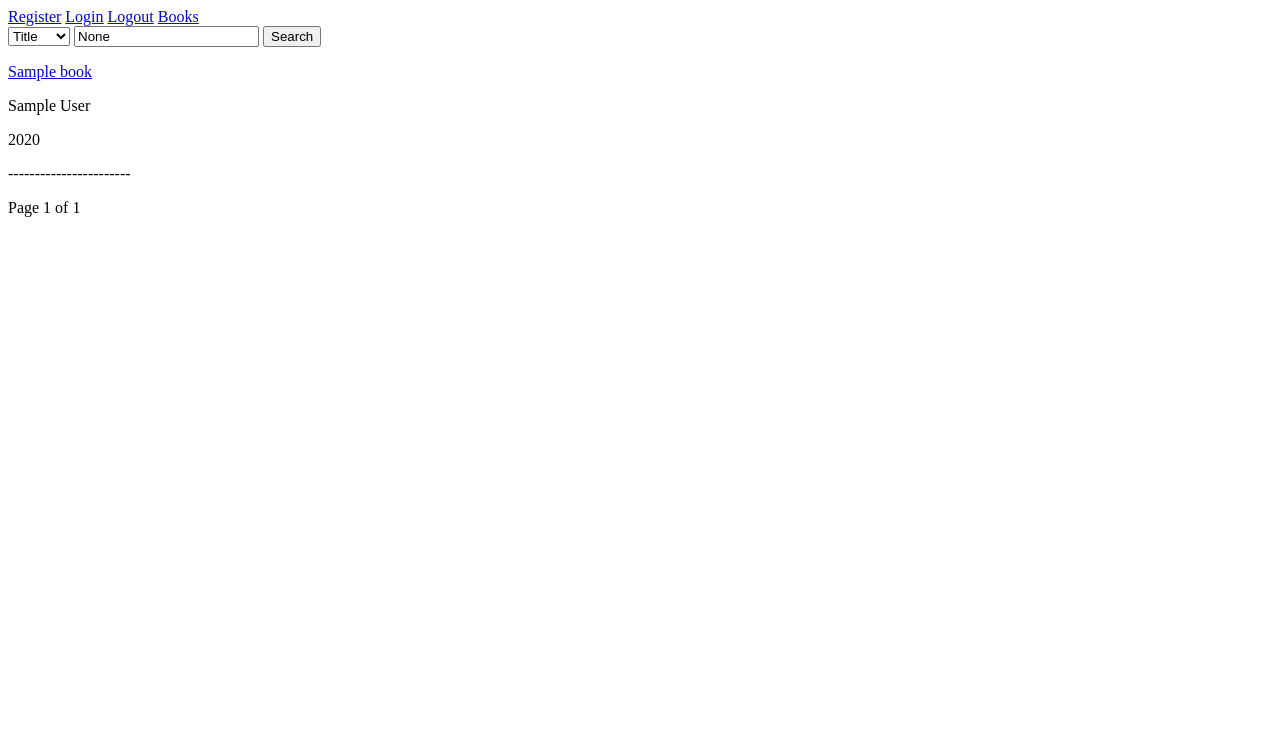
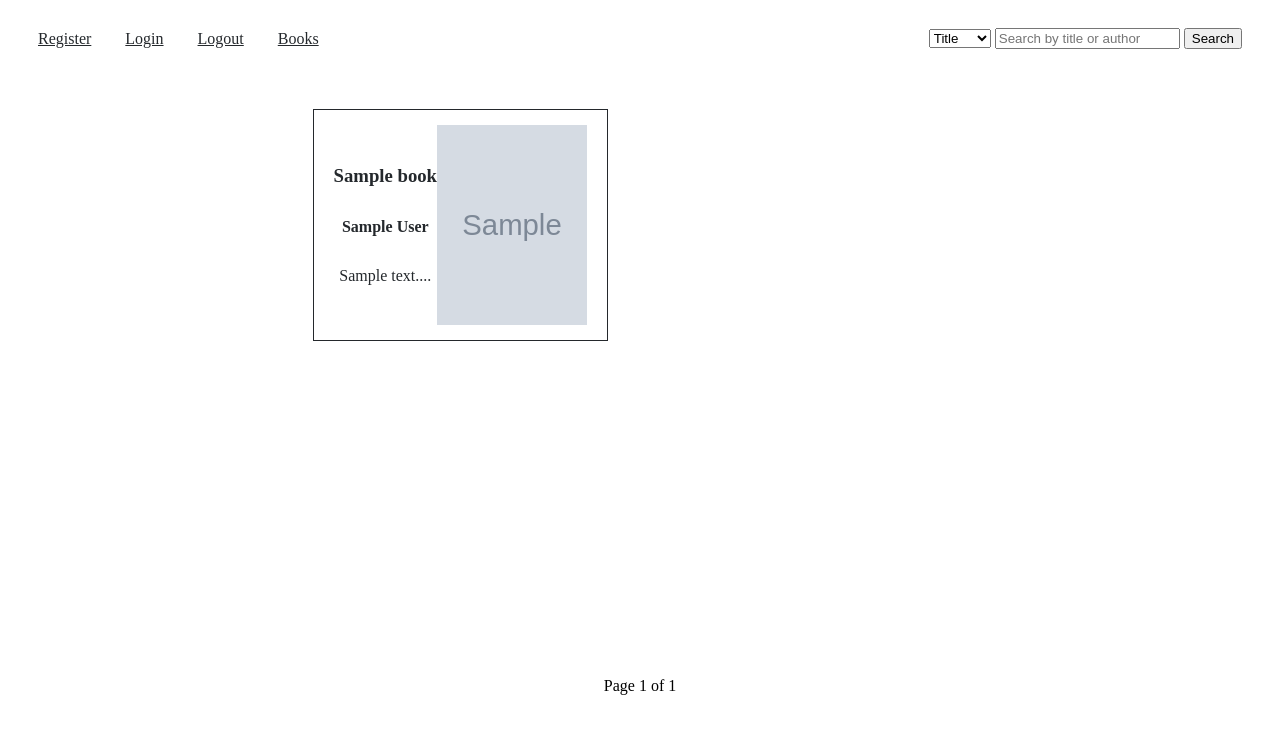
Before and after one commit to MariaS111/WebLibrary, a Django app: page /books/ in a window 1280 px wide. Shown: the top 734 px of the page. Run offline with Django 4.2, Linux system fonts and the light colour scheme; tables that the repository leaves empty hold one stand-in row (values such as "Sample post"); grey boxes marked "Sample" are stand-in pictures.

Commit message:
feat: add styles for booklist bookdetail

```diff
--- a/Library/Library/settings.py
+++ b/Library/Library/settings.py
@@ -125,7 +125,7 @@ MEDIA_URL = '/media/'
 MEDIA_ROOT = os.path.join(BASE_DIR, 'media')
 
 
-STATIC_URL = 'static/'
+STATIC_URL = '/static/'
 STATICFILES_DIRS = [
     os.path.join(BASE_DIR, 'static'),
 ]
--- a/Library/books/views.py
+++ b/Library/books/views.py
@@ -9,7 +9,7 @@ from .models import Book, Comment
 
 class BookView(View):
     template_name = 'books/book_list.html'
-    paginate_by = 5
+    paginate_by = 4
 
     def get(self, request):
         query = request.GET.get('query')
--- /dev/null
+++ b/Library/static/css/styles.css
@@ -0,0 +1,74 @@
+body {
+    display: flex;
+    align-items: center;
+    flex-direction: column;
+    justify-content: center;
+}
+
+header {
+    width: 100%;
+    display: flex;
+    padding: 20px 0;
+    align-items: center;
+    justify-content: space-between;
+}
+
+a {
+    color: #24282C;
+}
+
+a:hover {
+    color: black;
+}
+
+nav a{
+    margin-left: 30px;
+}
+
+header form {
+    padding-right: 30px;
+}
+
+.book-card {
+    text-decoration: none;
+    border: 1px solid #24282C;
+    padding: 15px 20px;
+    text-align: center;
+    display: flex;
+    justify-content: space-between;
+}
+
+.book-card h5,
+.book-card h3,
+.book-card p {
+    margin: 10px 0;
+}
+
+.book-card img {
+    width: 150px;
+    height: 200px;
+}
+
+.book-info {
+    display: flex;
+    flex-direction: column;
+    align-items: center;
+    justify-content: center;
+    width: 50%;
+}
+
+.book-container {
+     display: grid;
+     padding: 40px 0;
+     grid-template-columns: repeat(2, 1fr);
+     grid-template-rows: repeat(2, 1fr);
+     gap: 4rem;
+}
+
+.book-content {
+    display: flex;
+    flex-direction: column;
+    align-items: center;
+    justify-content: center;
+    width: 80%;
+}
--- a/Library/templates/base.html
+++ b/Library/templates/base.html
@@ -1,21 +1,25 @@
+{% load static %}
 <!DOCTYPE html>
 <html lang="en">
 <head>
     <meta charset="UTF-8">
+    <link rel="stylesheet" type="text/css" href="{% static 'css/styles.css' %}">
     <title>Library</title>
 </head>
 <body>
 <header>
-    <a href="{% url 'register' %}">Register</a>
-    <a href="{% url 'login' %}">Login</a>
-    <a href="{% url 'logout' %}">Logout</a>
-    <a href="{% url 'books' %}">Books</a>
+    <nav>
+        <a href="{% url 'register' %}">Register</a>
+        <a href="{% url 'login' %}">Login</a>
+        <a href="{% url 'logout' %}">Logout</a>
+        <a href="{% url 'books' %}">Books</a>
+    </nav>
    <form method="get">
        <select name="search_by" id="query">
             <option value="title">Title</option>
             <option value="author">Author</option>
         </select>
-        <input type="text" name="query" value="{{ query }}" placeholder="Search by title or author">
+        <input type="text" name="query" value="{% if query %}{{ query }}{% else %}{{ '' }}{% endif %}" placeholder="Search by title or author">
         <button type="submit">Search</button>
     </form>
 </header>
--- a/Library/templates/books/book_list.html
+++ b/Library/templates/books/book_list.html
@@ -1,13 +1,17 @@
 {% extends 'base.html' %}
 {% block content %}
+    <div class="book-container">
     {% for i in books %}
-        <div>
-            <a href="{% url 'book' pk=i.pk %}"><p>{{i}}</p> </a>
-            <p>{{i.author.full_name}}</p>
-            <p>{{i.publication_year}}</p>
-            <p>-----------------------</p>
-        </div>
+        <a href="{% url 'book' pk=i.pk %}" class="book-card">
+            <div class="book-info">
+                <h3>{{i}}</h3>
+                <h4>{{i.author.full_name}}</h4>
+                <p>{{ i.description | slice:":30" }}...</p>
+            </div>
+            <img src="{{ i.cover.url }}" alt="Book Cover">
+        </a>
     {% endfor %}
+    </div>
 
     <div class="pagination">
         <span class="step-links">
```
Also changed, not shown: Library/templates/books/book_detail.html (+5 -5 lines).
